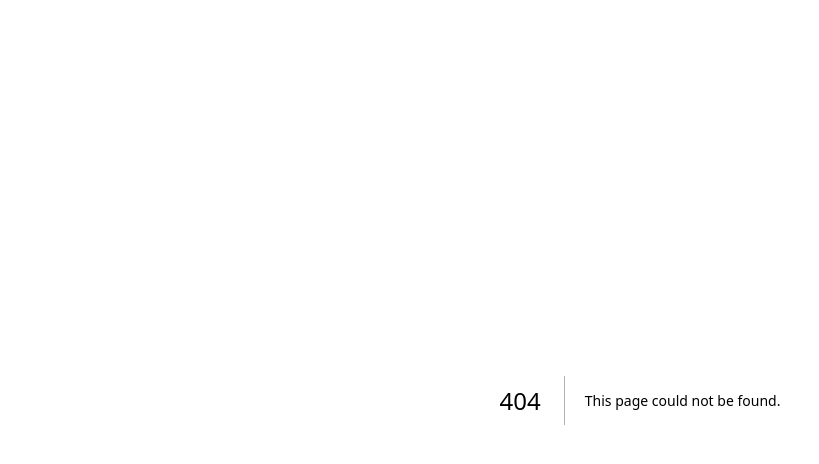
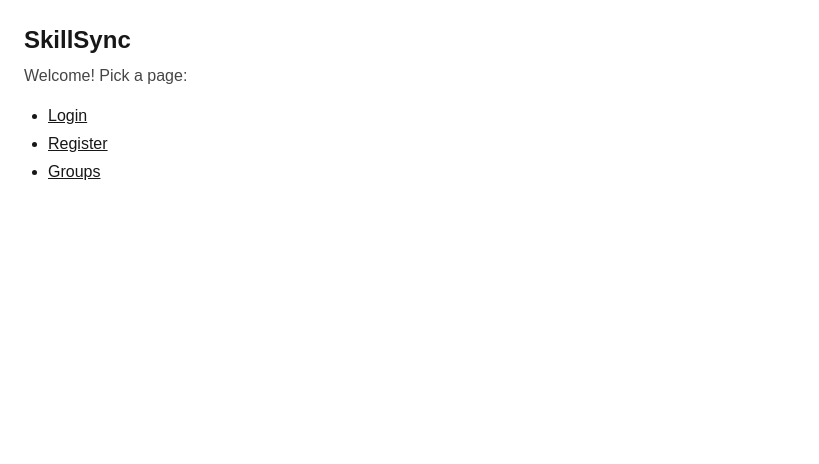
Before and after one commit to dykkyongdo/SkillSync, a Next.js app in the folder frontend/: page / in a window 1280 px wide. Before the commit this address had no page. Shown: the top 464 px of the page, without its empty margins (0-819 px from the left). Built offline with nearby package versions, Linux system fonts and the light colour scheme.

Commit message:
moved RequireAuth to a new folder components

```diff
--- a/frontend/src/app/groups/[groupId]/sets/page.tsx
+++ b/frontend/src/app/groups/[groupId]/sets/page.tsx
@@ -1,7 +1,7 @@
 "use client"
 import { useParams, useRouter } from "next/navigation";
 import { useEffect, useState } from "react";
-import RequireAuth from "@/contexts/RequireAuth";
+import RequireAuth from "@/app/components/RequireAuth";
 import { api } from "@/lib/api";
 
 type SetItem = { id: string; title: string; description: string; createdAt: string};
--- a/frontend/src/app/groups/page.tsx
+++ b/frontend/src/app/groups/page.tsx
@@ -1,7 +1,7 @@
 "use client"
 import { useEffect, useState } from "react";
 import { api } from "@/lib/api";
-import RequireAuth from "@/contexts/RequireAuth";
+import RequireAuth from "@/app/components/RequireAuth";
 
 type Group = { id: string, name: string, description: string, createdAt: string };
 
--- /dev/null
+++ b/frontend/src/app/page.tsx
@@ -0,0 +1,13 @@
+export default function HomePage() {
+    return (
+        <main className="p-6">
+            <h1 className="text-2xl font-semibold">SkillSync</h1>
+            <p className="mt-2 opacity-80">Welcome! Pick a page:</p>
+            <ul className="mt-4 list-disc pl-6 space-y-1">
+                <li><a className="underline" href="/login">Login</a></li>
+                <li><a className="underline" href="/register">Register</a></li>
+                <li><a className="underline" href="/groups">Groups</a></li>
+            </ul>
+        </main>
+    );
+}
--- a/frontend/src/app/sets/[setId]/study/page.tsx
+++ b/frontend/src/app/sets/[setId]/study/page.tsx
@@ -1,7 +1,7 @@
 "use client"
 import { useParams } from "next/navigation";
 import { useEffect, useState } from "react";
-import RequireAuth from "@/contexts/RequireAuth";
+import RequireAuth from "@/app/components/RequireAuth";
 import { api } from "@/lib/api";
 
 type DueCard = { flashcardId: string; question: string; answer: string};
```
Also changed, not shown: frontend/src/app/components/RequireAuth.tsx (renamed from frontend/src/contexts/RequireAuth.tsx).
